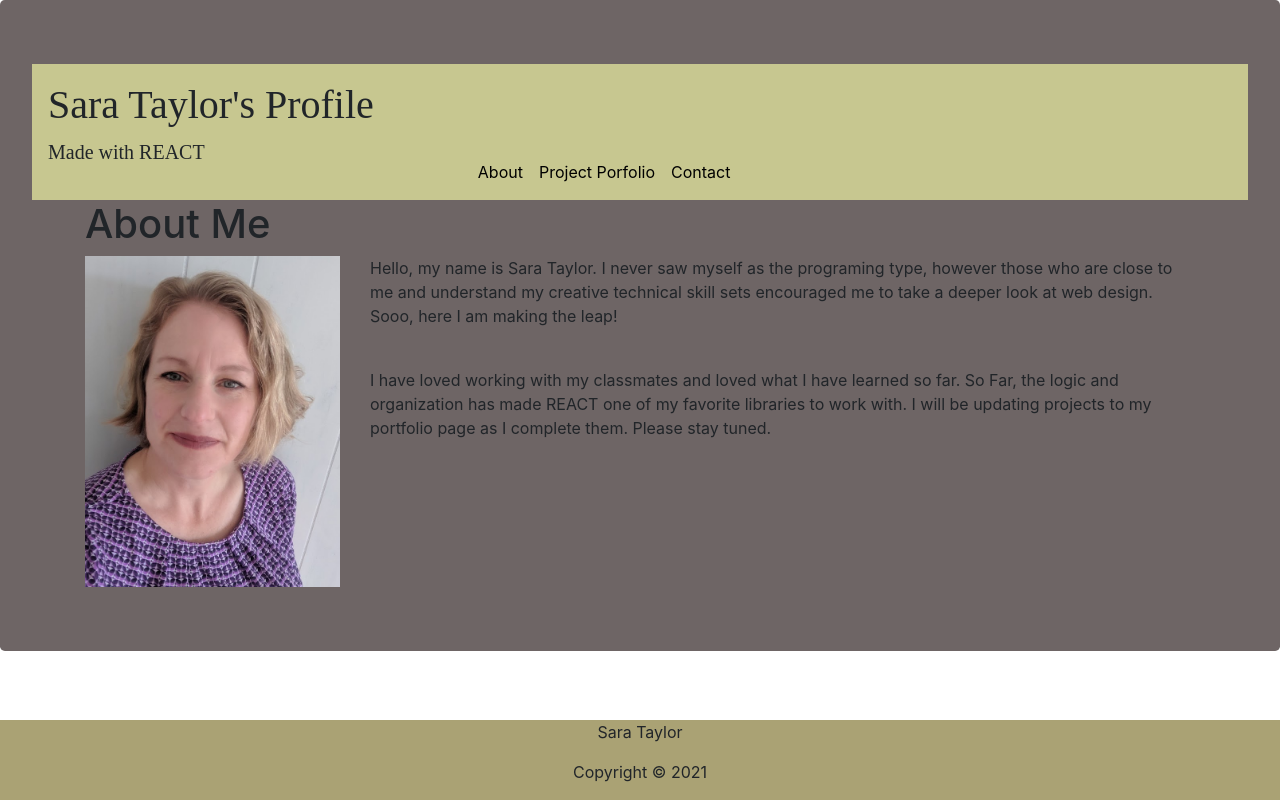
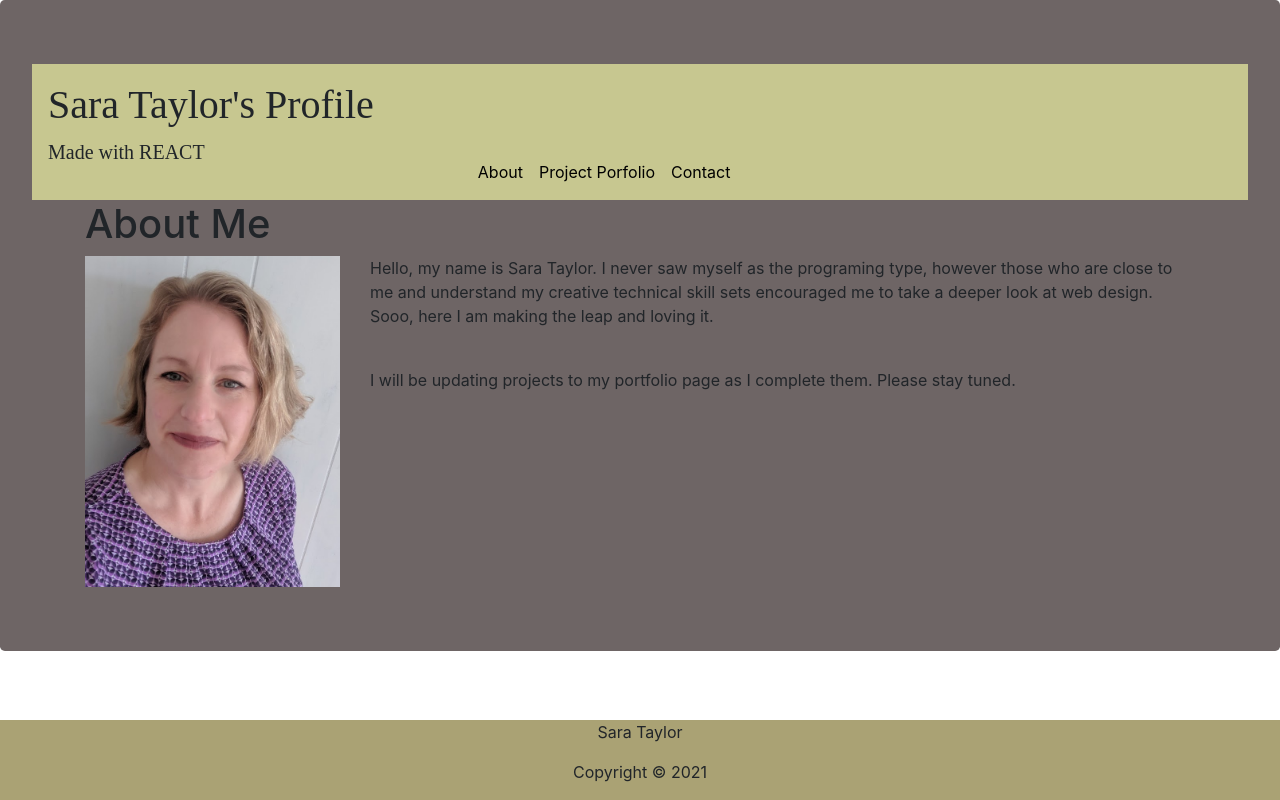
Before and after one commit to SaraSwifti/react-portfolio, a React (Create React App) app: page / in a window 1280 px wide. Built offline with nearby package versions, Linux system fonts and the light colour scheme.

Commit message:
updating about page #2

```diff
--- a/src/pages/About.js
+++ b/src/pages/About.js
@@ -21,9 +21,9 @@ function About() {
         </div>
         <div className="col">
           <p>Hello, my name is Sara Taylor. I never saw myself as the programing type, however those who are close to me and understand my creative technical skill sets encouraged me to take a deeper look at web design.
-            Sooo, here I am making the leap! </p>
+            Sooo, here I am making the leap and loving it.  </p>
           <br></br>
-            <p>I have loved working with my classmates and loved what I have learned so far. So Far, the logic and organization has made REACT one of my favorite libraries to work with. I will be updating projects to my portfolio page as I complete them. Please stay tuned. </p>
+          <p> I will be updating projects to my portfolio page as I complete them. Please stay tuned. </p>
 
         </div>
         </div>
```
